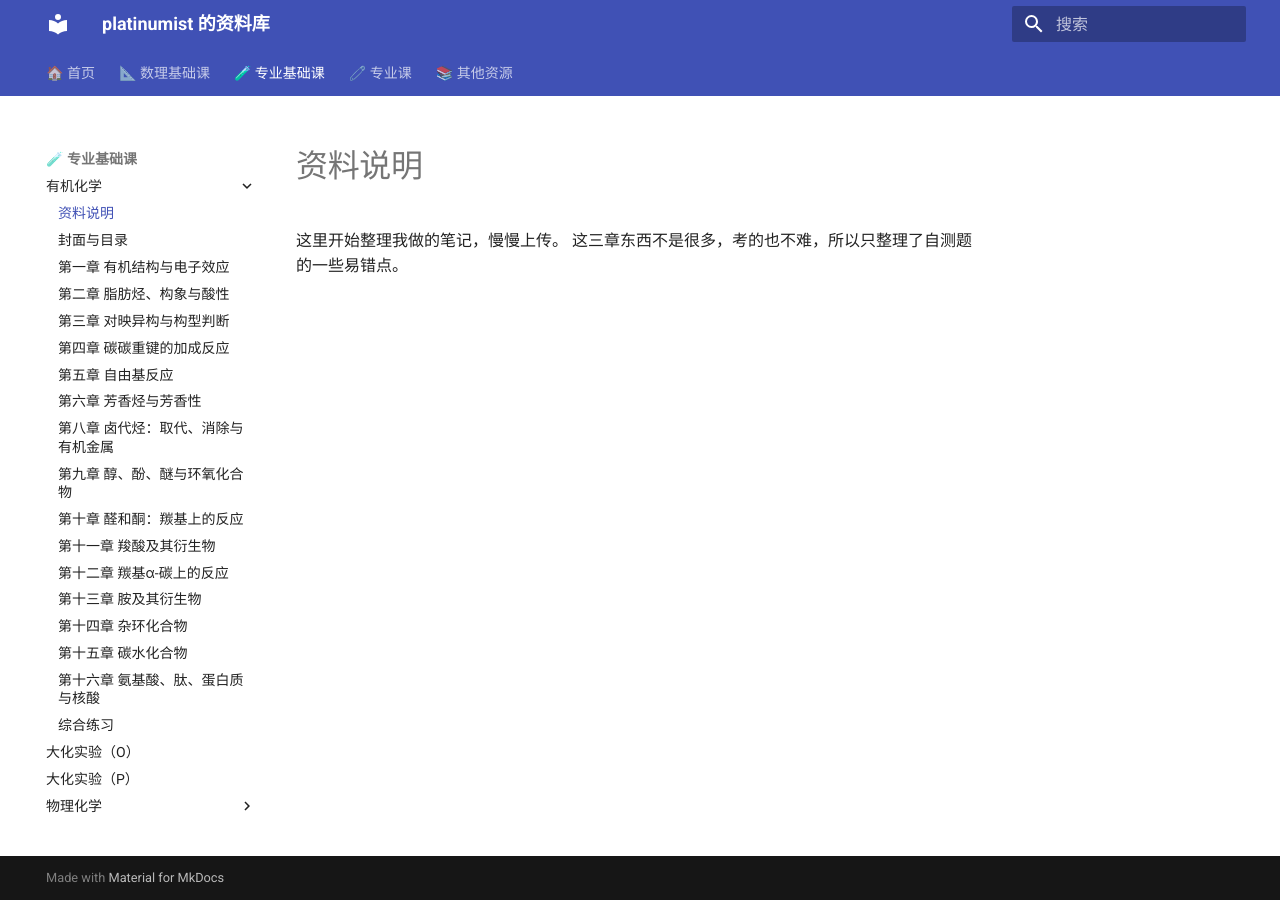
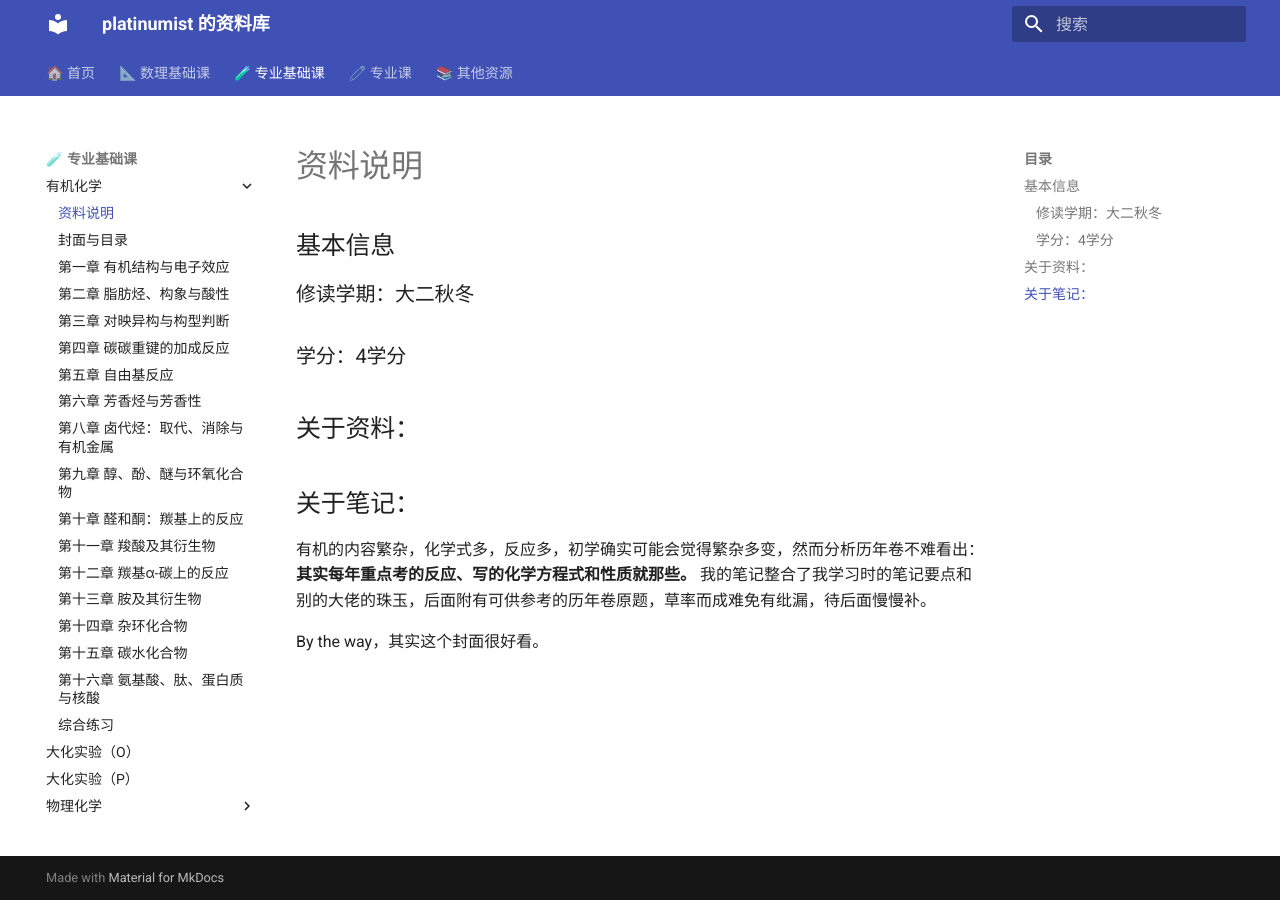
Before and after one commit to platinumist/platinumist.github.io, an MkDocs documentation site: the page built from docs/有机化学资料.md, in a window 1280 px wide. Built offline with MkDocs 1.6.1 and Material for MkDocs 9.7.7, drawn with Linux system fonts in a browser that asks for light colours.

Commit message:
大修改

```diff
--- a/docs/有机化学资料.md
+++ b/docs/有机化学资料.md
@@ -1,2 +1,10 @@
-这里开始整理我做的笔记，慢慢上传。
-这三章东西不是很多，考的也不难，所以只整理了自测题的一些易错点。
+## 基本信息
+### 修读学期：大二秋冬
+
+### 学分：4学分
+
+## 关于资料：
+## 关于笔记：
+有机的内容繁杂，化学式多，反应多，初学确实可能会觉得繁杂多变，然而分析历年卷不难看出：**其实每年重点考的反应、写的化学方程式和性质就那些。** 我的笔记整合了我学习时的笔记要点和别的大佬的珠玉，后面附有可供参考的历年卷原题，草率而成难免有纰漏，待后面慢慢补。
+
+By the way，其实这个封面很好看。
```
Also changed, not shown: docs/物理化学资料.md (+9 -1 lines).
